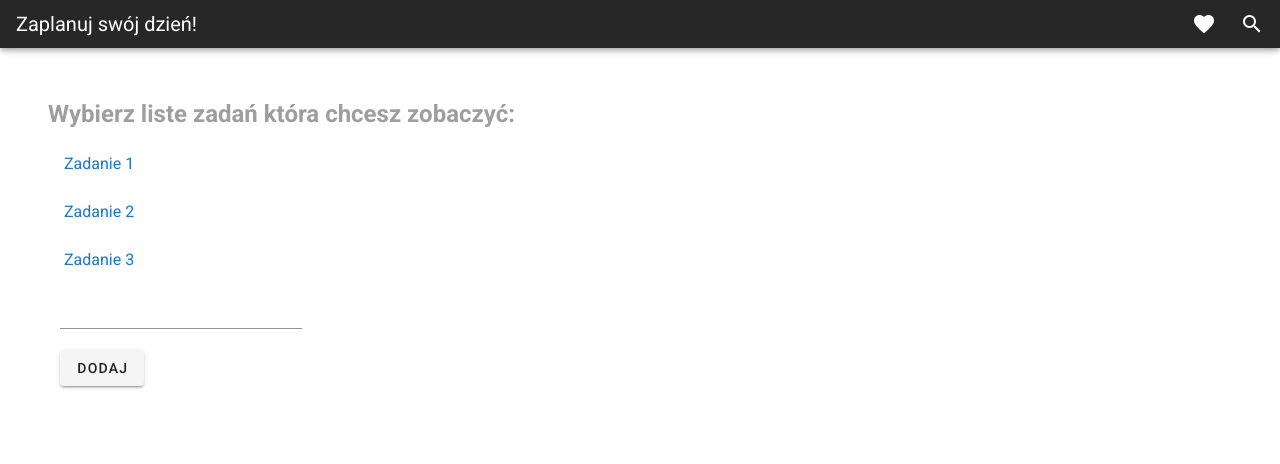
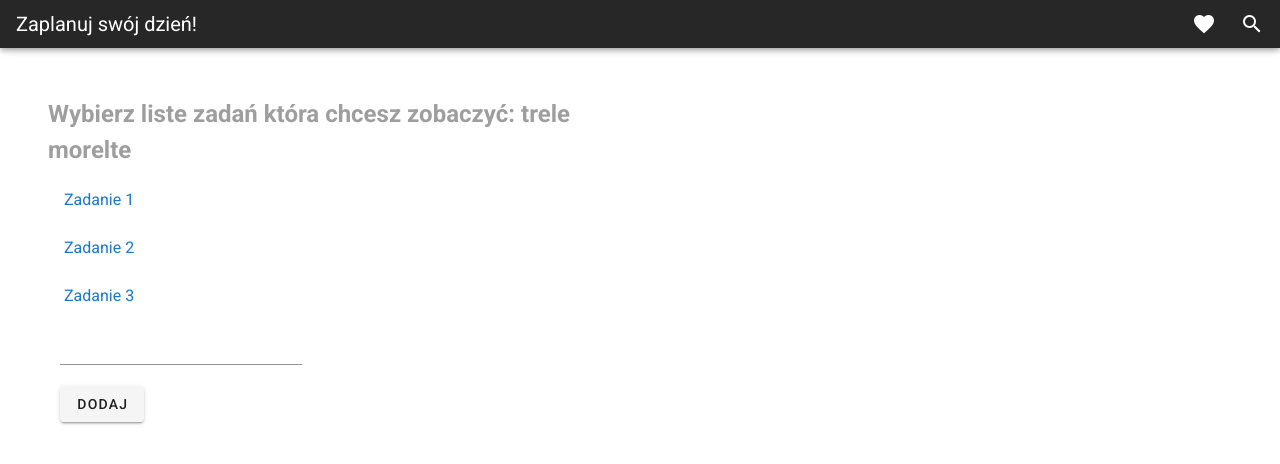
Before and after one commit to Seba2471/ToDoVue, a Vue app: page / in a window 1280 px wide. Shown: the top 464 px of the page. Built offline with nearby package versions, Linux system fonts and the light colour scheme.

Commit message:
Panel change

```diff
--- a/src/components/todo-panel.vue
+++ b/src/components/todo-panel.vue
@@ -3,7 +3,7 @@
     <v-flex md6 >
     <v-layout row>
       <v-flex md12>
-        <h2 class="subheading grey--text"> Wybierz liste zadań która chcesz zobaczyć: </h2>
+        <h2 class="subheading grey--text"> Wybierz liste zadań która chcesz zobaczyć: trele morelte </h2>
       </v-flex>
     </v-layout>
     <v-layout row>
```
